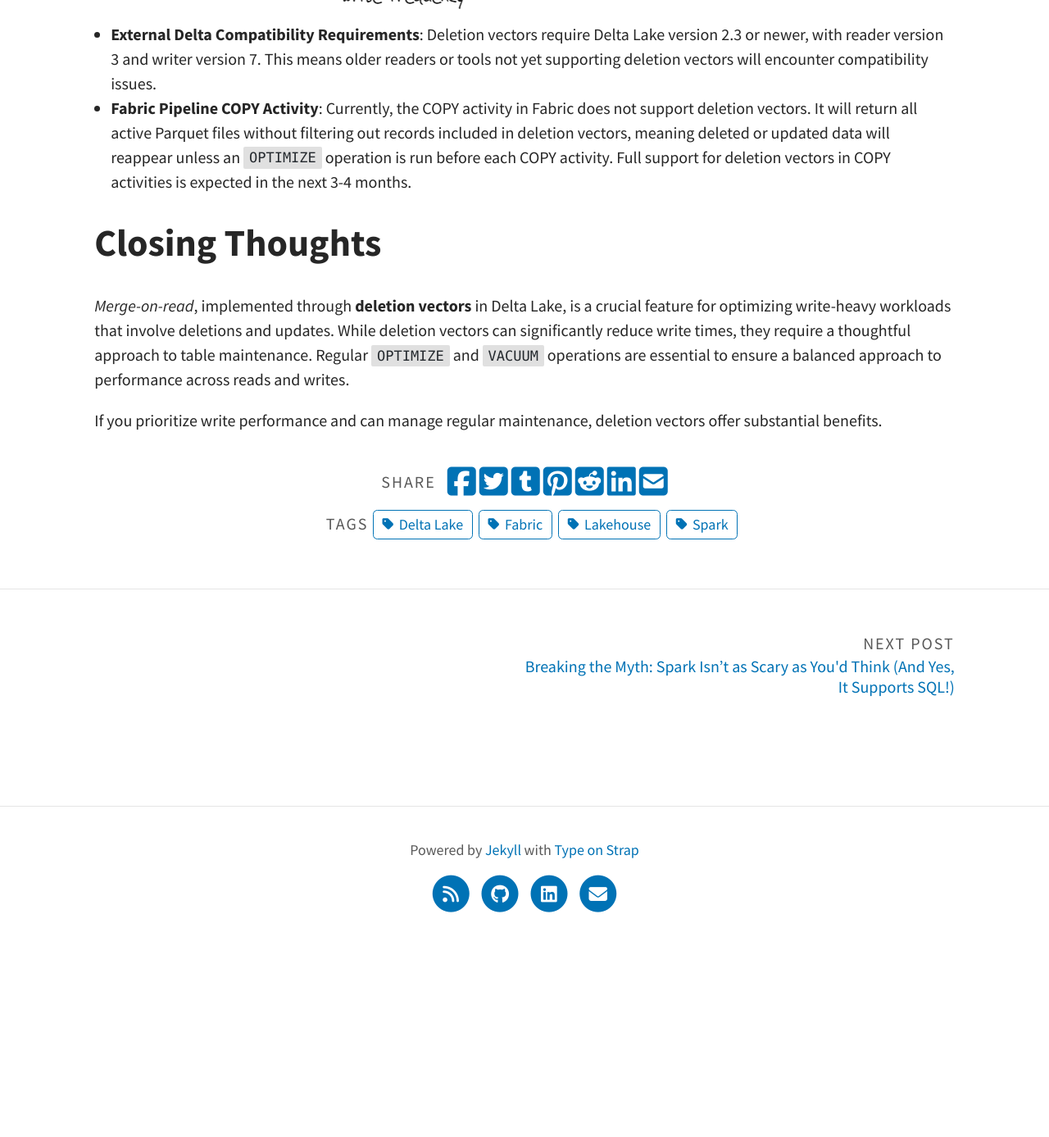
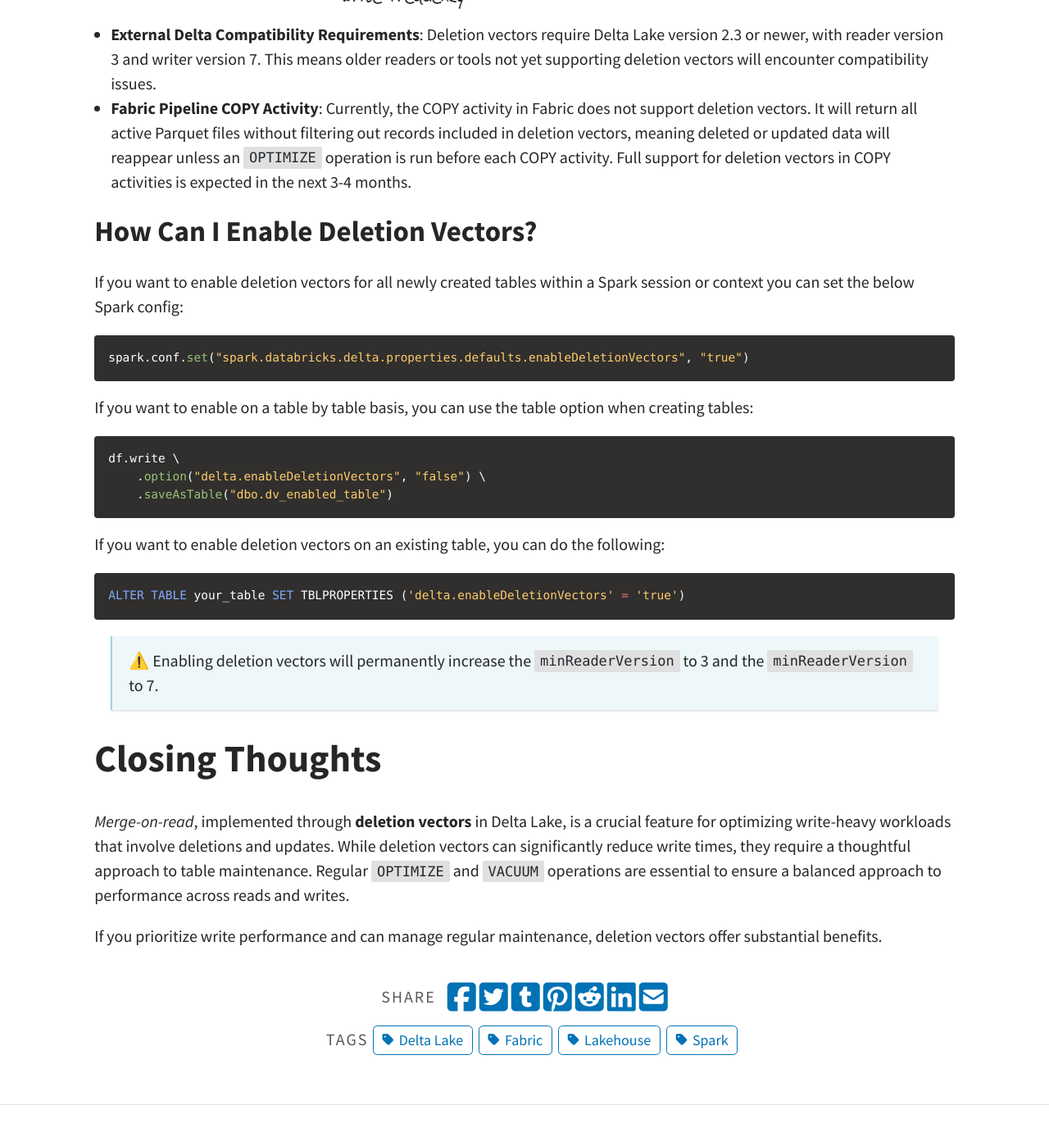
Before and after one commit to mwc360/mwc360.github.io, a Jekyll site: the page built from _posts/2024-11-04-Deletion-Vectors.md, in a window 1280 px wide and 1400 px high, scrolled down 9519 px. Shown: the top 1387 px of the window at 82% size. Built offline with Jekyll 4.4.1, drawn with Linux system fonts in a browser that asks for light colours; a script that is not in the unit is left out; comment, search, counter and statistics services are not loaded; before the commit the page ends 10670 px from its top, so only the background shows below that; some of the changed text lies outside the part shown.

Commit message:
add how to enable

````diff
--- a/_posts/2024-11-04-Deletion-Vectors.md
+++ b/_posts/2024-11-04-Deletion-Vectors.md
@@ -254,6 +254,25 @@ That said, there's a couple scenarios where you will not want to enable deletion
 - **External Delta Compatibility Requirements**: Deletion vectors require Delta Lake version 2.3 or newer, with reader version 3 and writer version 7. This means older readers or tools not yet supporting deletion vectors will encounter compatibility issues.
 - **Fabric Pipeline COPY Activity**: Currently, the COPY activity in Fabric does not support deletion vectors. It will return all active Parquet files without filtering out records included in deletion vectors, meaning deleted or updated data will reappear unless an `OPTIMIZE` operation is run before each COPY activity. Full support for deletion vectors in COPY activities is expected in the next 3-4 months.
 
+## How Can I Enable Deletion Vectors?
+If you want to enable deletion vectors for all newly created tables within a Spark session or context you can set the below Spark config:
+```python
+spark.conf.set("spark.databricks.delta.properties.defaults.enableDeletionVectors", "true")
+```
+
+If you want to enable on a table by table basis, you can use the table option when creating tables:
+```python
+df.write \
+    .option("delta.enableDeletionVectors", "false") \
+    .saveAsTable("dbo.dv_enabled_table")
+```
+
+If you want to enable deletion vectors on an existing table, you can do the following:
+```sql
+ALTER TABLE your_table SET TBLPROPERTIES ('delta.enableDeletionVectors' = 'true')
+```
+> ⚠️ Enabling deletion vectors will permanently increase the `minReaderVersion` to 3 and the `minReaderVersion` to 7.
+
 # Closing Thoughts
 _Merge-on-read_, implemented through **deletion vectors** in Delta Lake, is a crucial feature for optimizing write-heavy workloads that involve deletions and updates. While deletion vectors can significantly reduce write times, they require a thoughtful approach to table maintenance. Regular `OPTIMIZE` and `VACUUM` operations are essential to ensure a balanced approach to performance across reads and writes.
 
````
